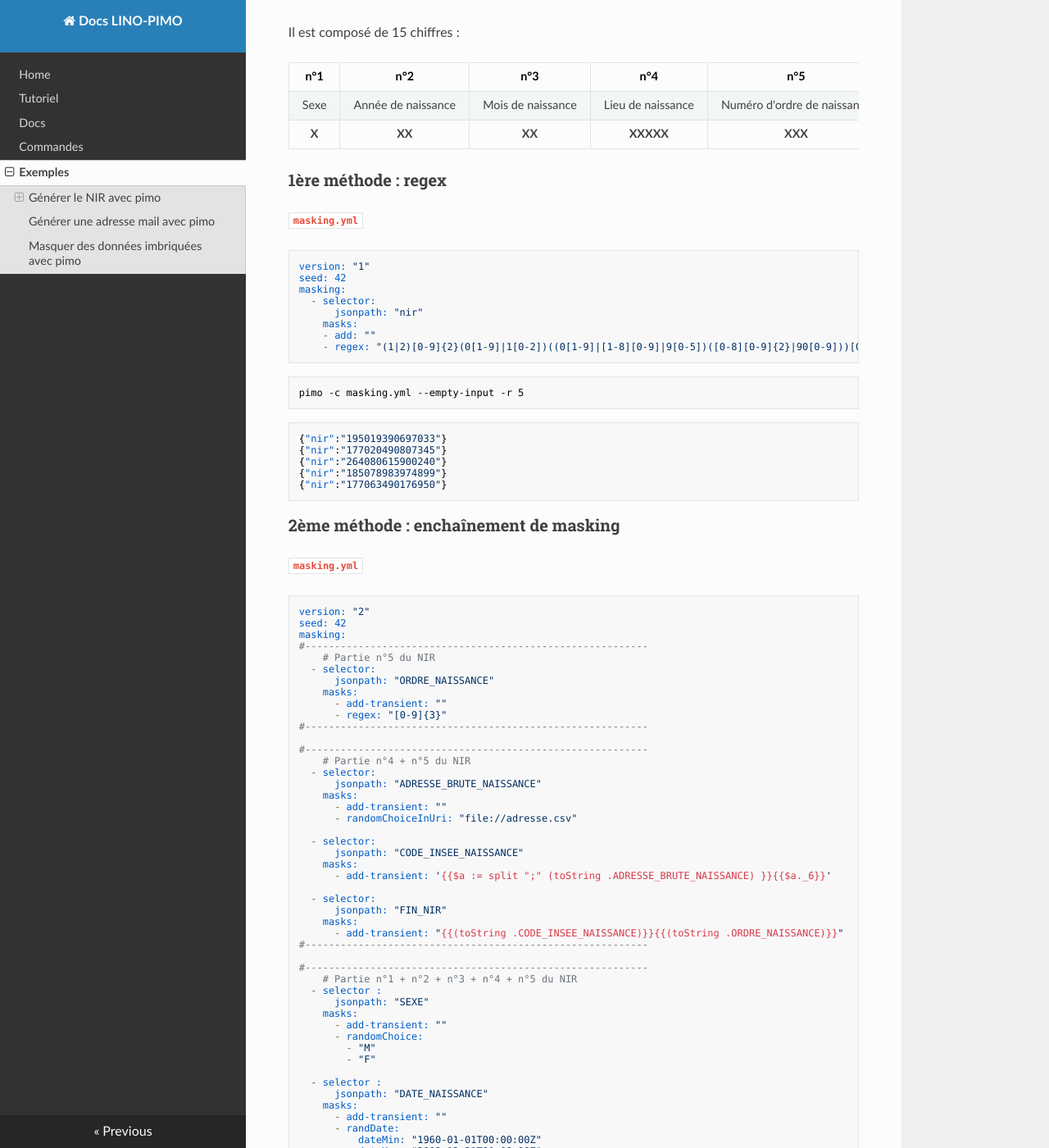
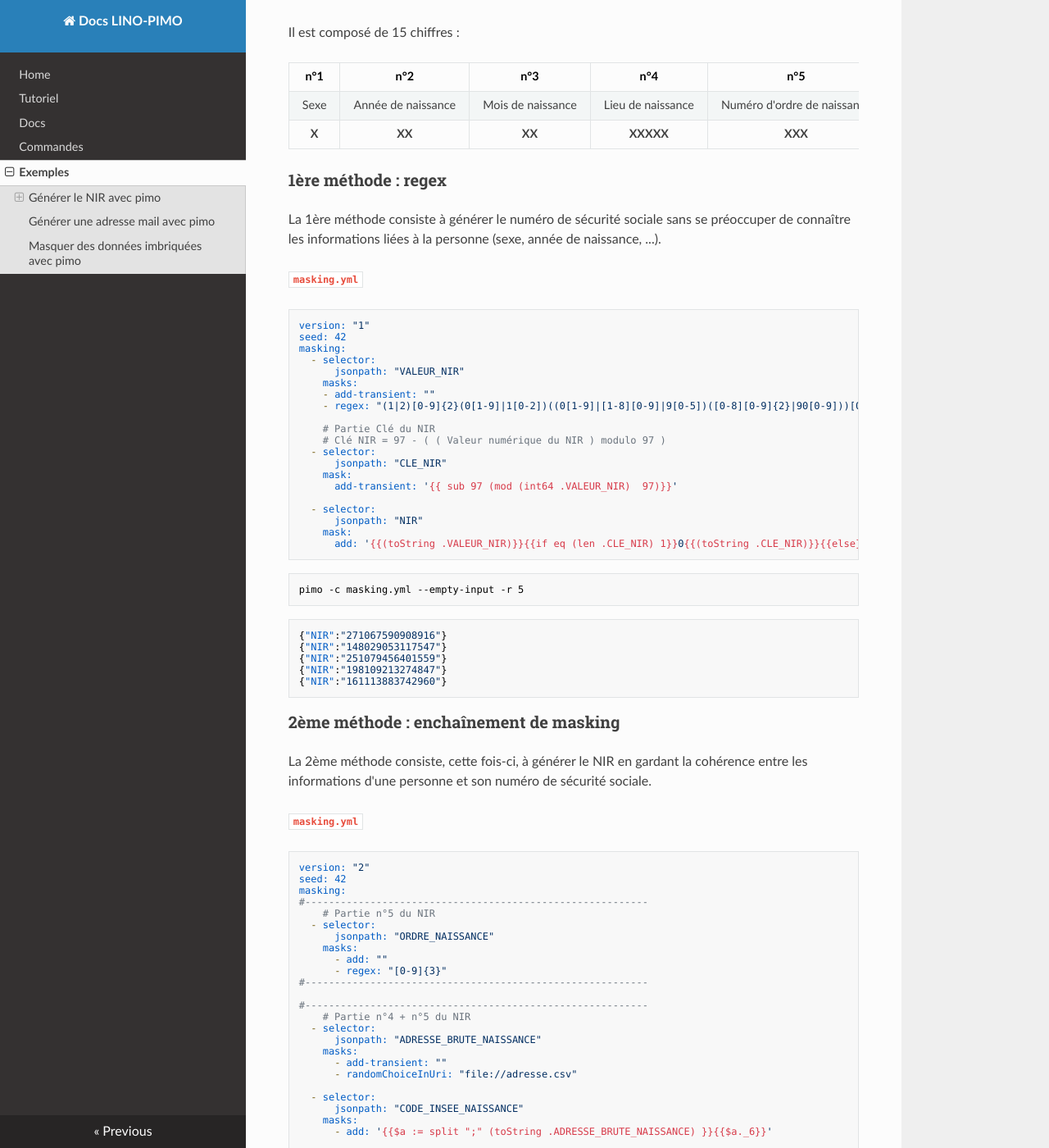
Before and after one commit to CGI-FR/lino-doc, an MkDocs documentation site: the page built from docs/example.md, in a window 1280 px wide and 1400 px high, scrolled down 260 px. Shown: the whole window at 82% size. Built offline with MkDocs 1.6.1, drawn with Linux system fonts in a browser that asks for light colours; nearby versions of some CDN libraries; some of the changed text lies outside the part shown.

Commit message:
docs: update nir example

````diff
--- a/docs/example.md
+++ b/docs/example.md
@@ -13,16 +13,30 @@ Il est composé de 15 chiffres :
 
 ### 1ère méthode : regex
 
+La 1ère méthode consiste à générer le numéro de sécurité sociale sans se préoccuper de connaître les informations liées à la personne (sexe, année de naissance, ...).
+
 **`masking.yml`**
 ```yaml
 version: "1"
 seed: 42
 masking:
   - selector:
-      jsonpath: "nir"
+      jsonpath: "VALEUR_NIR"
     masks:
-    - add: ""
-    - regex: "(1|2)[0-9]{2}(0[1-9]|1[0-2])((0[1-9]|[1-8][0-9]|9[0-5])([0-8][0-9]{2}|90[0-9]))[0-9]{3}([0-9]{2})"
+    - add-transient: ""
+    - regex: "(1|2)[0-9]{2}(0[1-9]|1[0-2])((0[1-9]|[1-8][0-9]|9[0-5])([0-8][0-9]{2}|90[0-9]))[0-9]{3}"
+
+    # Partie Clé du NIR
+    # Clé NIR = 97 - ( ( Valeur numérique du NIR ) modulo 97 )
+  - selector:
+      jsonpath: "CLE_NIR"
+    mask:
+      add-transient: '{{ sub 97 (mod (int64 .VALEUR_NIR)  97)}}'
+
+  - selector:
+      jsonpath: "NIR"
+    mask:
+      add: '{{(toString .VALEUR_NIR)}}{{if eq (len .CLE_NIR) 1}}0{{(toString .CLE_NIR)}}{{else}}{{(toString .CLE_NIR)}}{{end}}'
 ```
 
 ```console
@@ -30,14 +44,16 @@ pimo -c masking.yml --empty-input -r 5
 ```
 
 ```json
-{"nir":"195019390697033"}
-{"nir":"177020490807345"}
-{"nir":"264080615900240"}
-{"nir":"185078983974899"}
-{"nir":"177063490176950"}
+{"NIR":"271067590908916"}
+{"NIR":"148029053117547"}
+{"NIR":"251079456401559"}
+{"NIR":"198109213274847"}
+{"NIR":"161113883742960"}
 ```
 
 ### 2ème méthode : enchaînement de masking
+
+La 2ème méthode consiste, cette fois-ci, à générer le NIR en gardant la cohérence entre les informations d'une personne et son numéro de sécurité sociale.
 
 **`masking.yml`**
 ```yaml
@@ -49,7 +65,7 @@ masking:
   - selector:
       jsonpath: "ORDRE_NAISSANCE"
     masks:
-      - add-transient: ""
+      - add: ""
       - regex: "[0-9]{3}"
 #----------------------------------------------------------
 
@@ -64,7 +80,7 @@ masking:
   - selector:
       jsonpath: "CODE_INSEE_NAISSANCE"
     masks:
-      - add-transient: '{{$a := split ";" (toString .ADRESSE_BRUTE_NAISSANCE) }}{{$a._6}}'
+      - add: '{{$a := split ";" (toString .ADRESSE_BRUTE_NAISSANCE) }}{{$a._6}}'
 
   - selector:
       jsonpath: "FIN_NIR"
@@ -77,7 +93,7 @@ masking:
   - selector :
       jsonpath: "SEXE"
     masks:
-      - add-transient: ""
+      - add: ""
       - randomChoice:
         - "M"
         - "F"
@@ -85,7 +101,7 @@ masking:
   - selector :
       jsonpath: "DATE_NAISSANCE"
     masks:
-      - add-transient: ""
+      - add: ""
       - randDate:
           dateMin: "1960-01-01T00:00:00Z"
           dateMax: "2002-12-31T00:00:00Z"
@@ -116,16 +132,26 @@ masking:
 #----------------------------------------------------------
 ```
 
+Ci-dessous les 5 premières lignes du fichier `adresse.csv`:
+
+| id                 | id_fantoir | numero | rep | nom_voie           | code_postal | code_insee | nom_commune | code_insee_ancienne_commune | nom_ancienne_commune | x         | y          | lon      | lat       | alias | nom_ld | libelle_acheminement | nom_afnor          | source_position | source_nom_voie |
+|:------------------:|:----------:|:------:|:---:|:------------------:|:-----------:|:----------:|:-----------:|:---------------------------:|:--------------------:|:---------:|:----------:|:--------:|:---------:|:-----:|:------:|:--------------------:|:------------------:|:---------------:|:---------------:|
+| 59001_nhsgdi_00001 |            | 1      |     | Chemin Hem Lenglet | 59268       | 59001      | Abancourt   |                             |                      | 715617.46 | 7015153.4  | 3.218633 | 50.234188 |       |        | ABANCOURT            | CHEMIN HEM LENGLET | arcep           | arcep           |
+| 59001_0260_00001   | 59001_0260 | 1      |     | Rue Verte          | 59268       | 59001      | Abancourt   |                             |                      | 715163.83 | 7015088.68 | 3.21228  | 50.233618 |       |        | ABANCOURT            | RUE VERTE          | inconnue        | inconnue        |
+| 59001_0260_00003   | 59001_0260 | 3      |     | Rue Verte          | 59268       | 59001      | Abancourt   |                             |                      | 715152.71 | 7015104.02 | 3.212125 | 50.233756 |       |        | ABANCOURT            | RUE VERTE          | inconnue        | inconnue        |
+| 59001_0260_00004   | 59001_0260 | 4      |     | Rue Verte          | 59268       | 59001      | Abancourt   |                             |                      | 715121.01 | 7015153.72 | 3.211683 | 50.234203 |       |        | ABANCOURT            | RUE VERTE          | inconnue        | inconnue        |
+| 59001_0260_00005   | 59001_0260 | 5      |     | Rue Verte          | 59268       | 59001      | Abancourt   |                             |                      | 715140.52 | 7015123.37 | 3.211955 | 50.23393  |       |        | ABANCOURT            | RUE VERTE          | inconnue        | inconnue        |
+
 ```console
-pimo -c masking.yml --empty-input -r 5
+pimo -c masking.yml --empty-input -r 5 | jq -c '{"SEXE": .SEXE, "DATE NAISSANCE": .DATE_NAISSANCE, "LIEU NAISSANCE": .CODE_INSEE_NAISSANCE, "ORDRE NAISSANCE": .ORDRE_NAISSANCE, "NIR": .NIR}'
 ```
 
 ```json
-{"NIR":"190125900138430"}
-{"NIR":"294025900107134"}
-{"NIR":"100025900163453"}
-{"NIR":"186025900137971"}
-{"NIR":"172085900143917"}
+{"SEXE":"F","DATE NAISSANCE":"12/12/1990","LIEU NAISSANCE":"59001","ORDRE NAISSANCE":"384","NIR":"190125900138430"}
+{"SEXE":"M","DATE NAISSANCE":"01/02/1994","LIEU NAISSANCE":"59001","ORDRE NAISSANCE":"071","NIR":"294025900107134"}
+{"SEXE":"F","DATE NAISSANCE":"23/02/2000","LIEU NAISSANCE":"59001","ORDRE NAISSANCE":"634","NIR":"100025900163453"}
+{"SEXE":"F","DATE NAISSANCE":"11/02/1986","LIEU NAISSANCE":"59001","ORDRE NAISSANCE":"379","NIR":"186025900137971"}
+{"SEXE":"F","DATE NAISSANCE":"21/08/1972","LIEU NAISSANCE":"59001","ORDRE NAISSANCE":"439","NIR":"172085900143917"}
 ```
 
 ## Générer une adresse mail avec pimo
````
